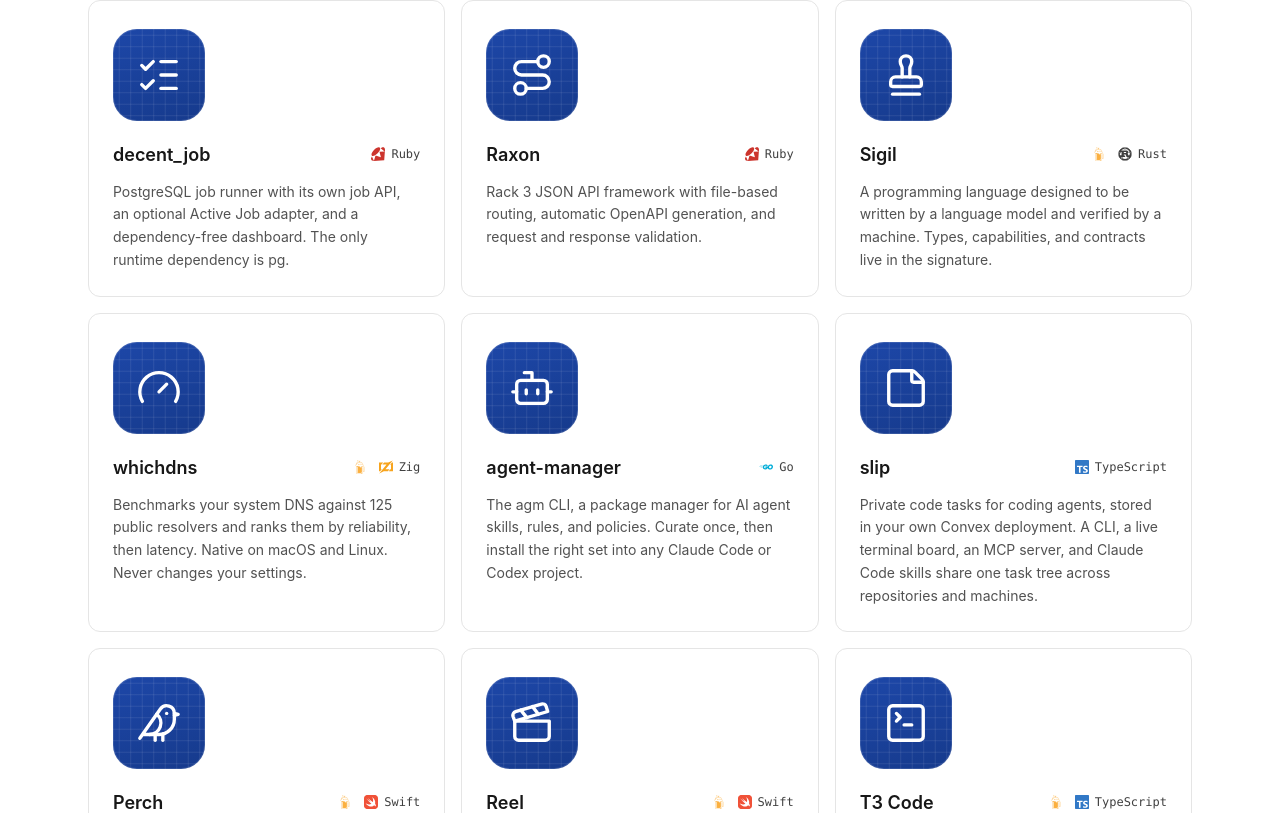
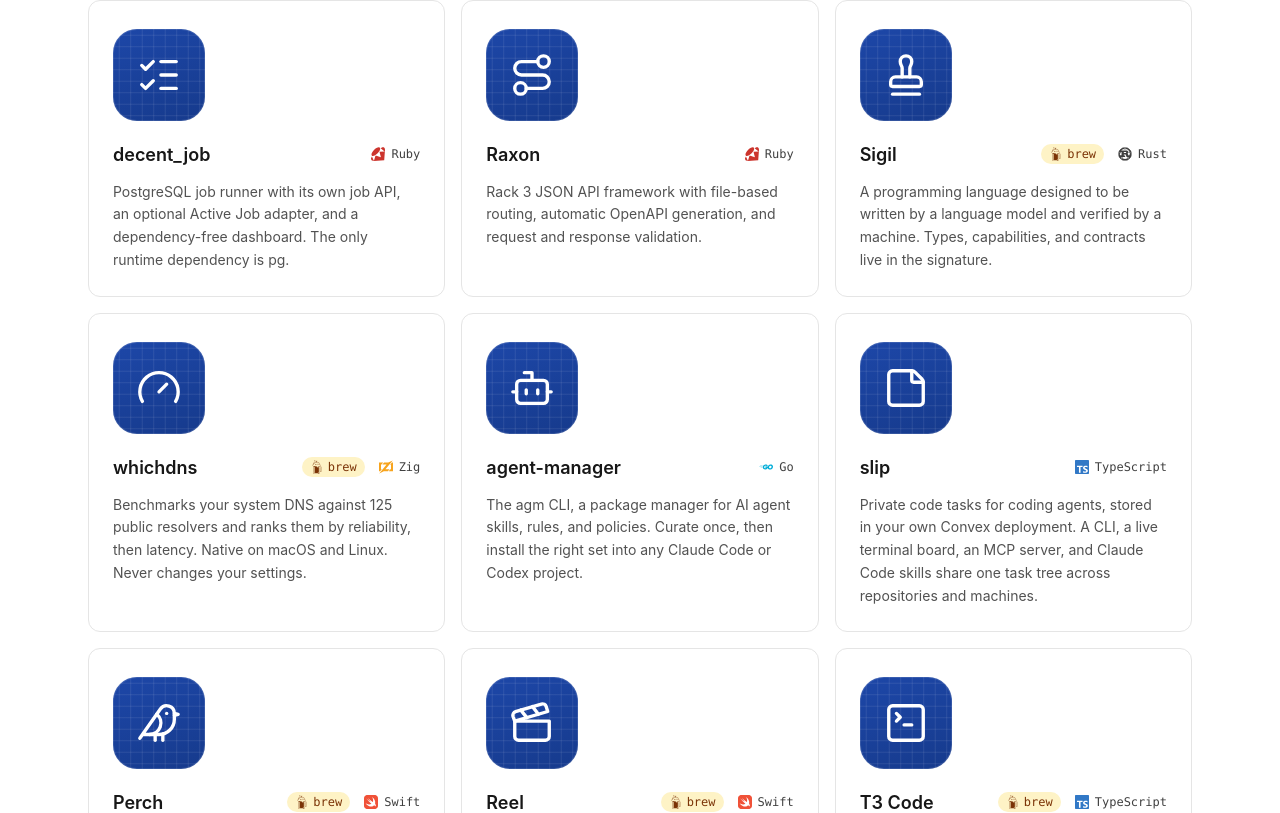
Before and after one commit to gstark/gstark.github.io, a React (Vite) app: page / in a window 1280 px wide. Shown: the part 827-1640 px from the top of the page. Built offline with nearby package versions, Linux system fonts and the light colour scheme.

Commit message:
Make the Homebrew logo a labeled pill
The bare 14 px logo was hard to see, mostly in dark mode. The pill
shows the logo and the word "brew" in amber on a tinted background.

```diff
--- a/src/components/ProjectCard.tsx
+++ b/src/components/ProjectCard.tsx
@@ -24,10 +24,16 @@ export function ProjectCard({ project }: { project: FeaturedProject }) {
 
 function HomebrewLogo() {
   return (
-    <svg viewBox="0 0 24 24" className="mr-1.5 size-3.5 shrink-0" fill={`#${siHomebrew.hex}`} role="img" aria-label="Installs with Homebrew">
-      <title>Installs with Homebrew</title>
-      <path d={siHomebrew.path} />
-    </svg>
+    <span
+      title="Installs with Homebrew"
+      className="mr-2 flex items-center gap-1 rounded-full bg-amber-100 px-2 py-0.5 text-amber-900 dark:bg-amber-400/15 dark:text-amber-300"
+    >
+      <svg viewBox="0 0 24 24" className="size-3.5 shrink-0" fill="currentColor" aria-hidden>
+        <path d={siHomebrew.path} />
+      </svg>
+      brew
+      <span className="sr-only">: installs with Homebrew</span>
+    </span>
   )
 }
 
```
